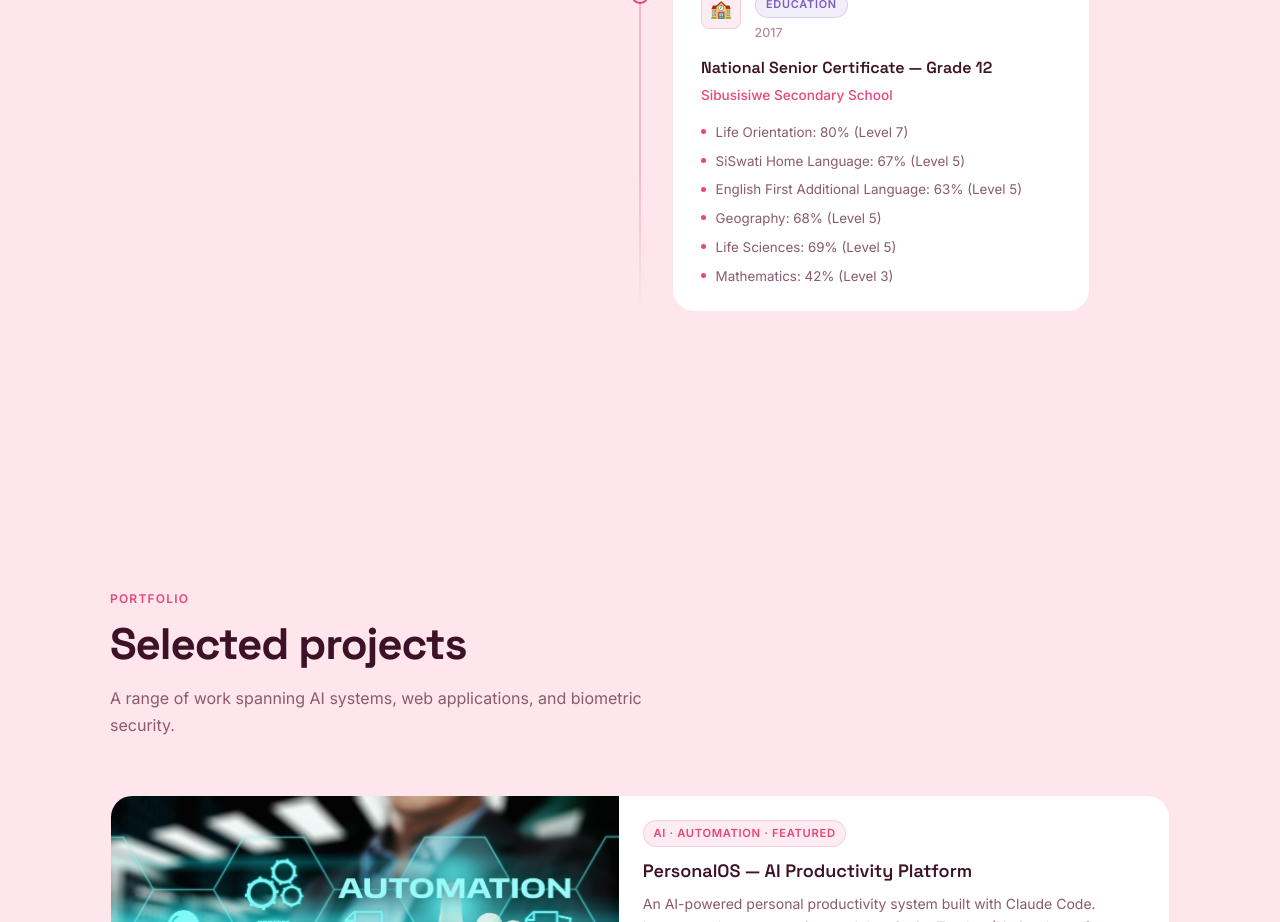
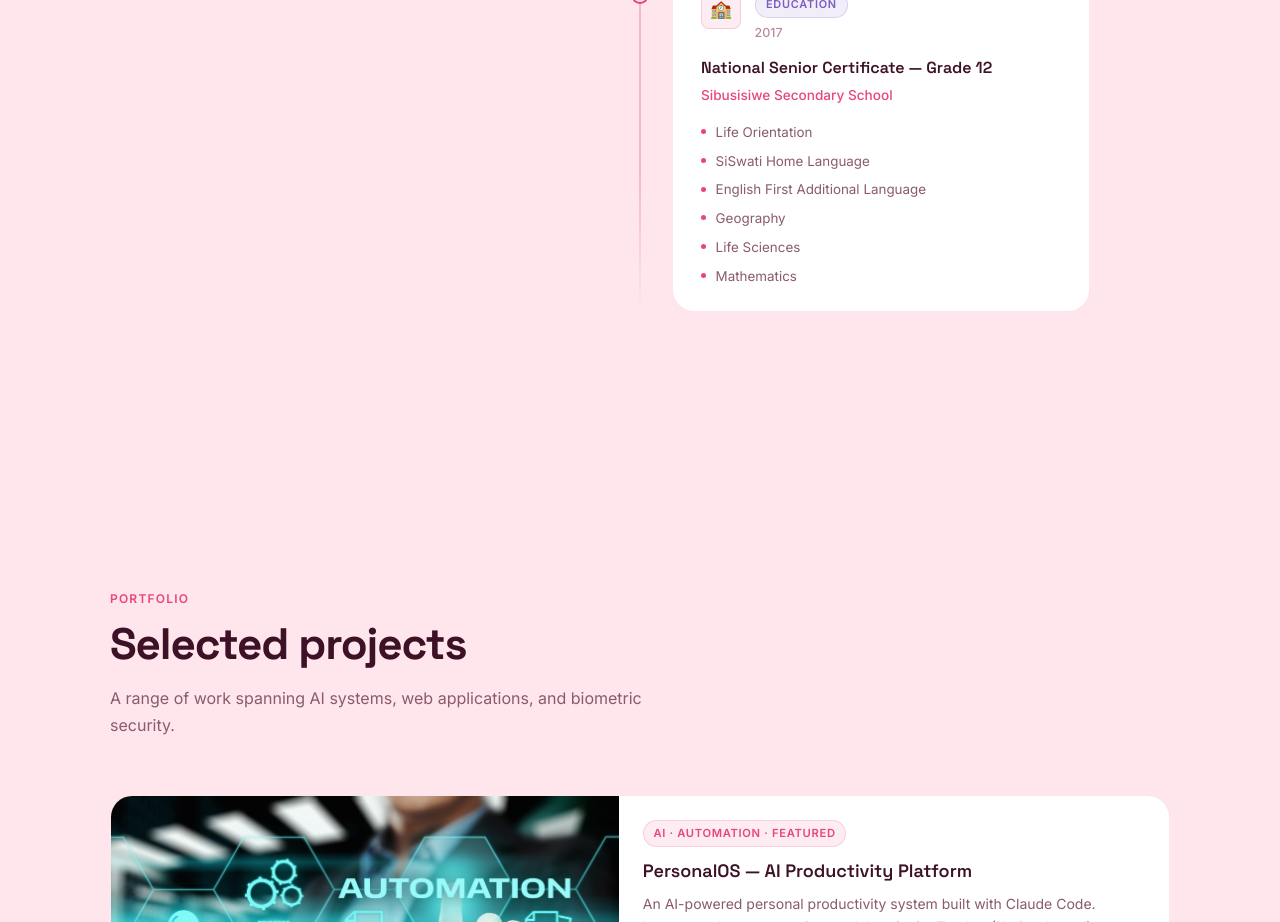
Before and after one commit to Nolitha5/FlorahSibiya, a React (Vite) app: page / in a window 1280 px wide. Shown: the part 4660-5582 px from the top of the page. Built offline with nearby package versions, Linux system fonts and the light colour scheme.

Commit message:
fix: remove percentages and levels from Grade 12 subjects

```diff
--- a/src/data/education.js
+++ b/src/data/education.js
@@ -51,12 +51,12 @@ export const educationItems = [
     period: '2017',
     icon: '🏫',
     highlights: [
-      'Life Orientation: 80% (Level 7)',
-      'SiSwati Home Language: 67% (Level 5)',
-      'English First Additional Language: 63% (Level 5)',
-      'Geography: 68% (Level 5)',
-      'Life Sciences: 69% (Level 5)',
-      'Mathematics: 42% (Level 3)',
+      'Life Orientation',
+      'SiSwati Home Language',
+      'English First Additional Language',
+      'Geography',
+      'Life Sciences',
+      'Mathematics',
     ],
   },
 ]
```
